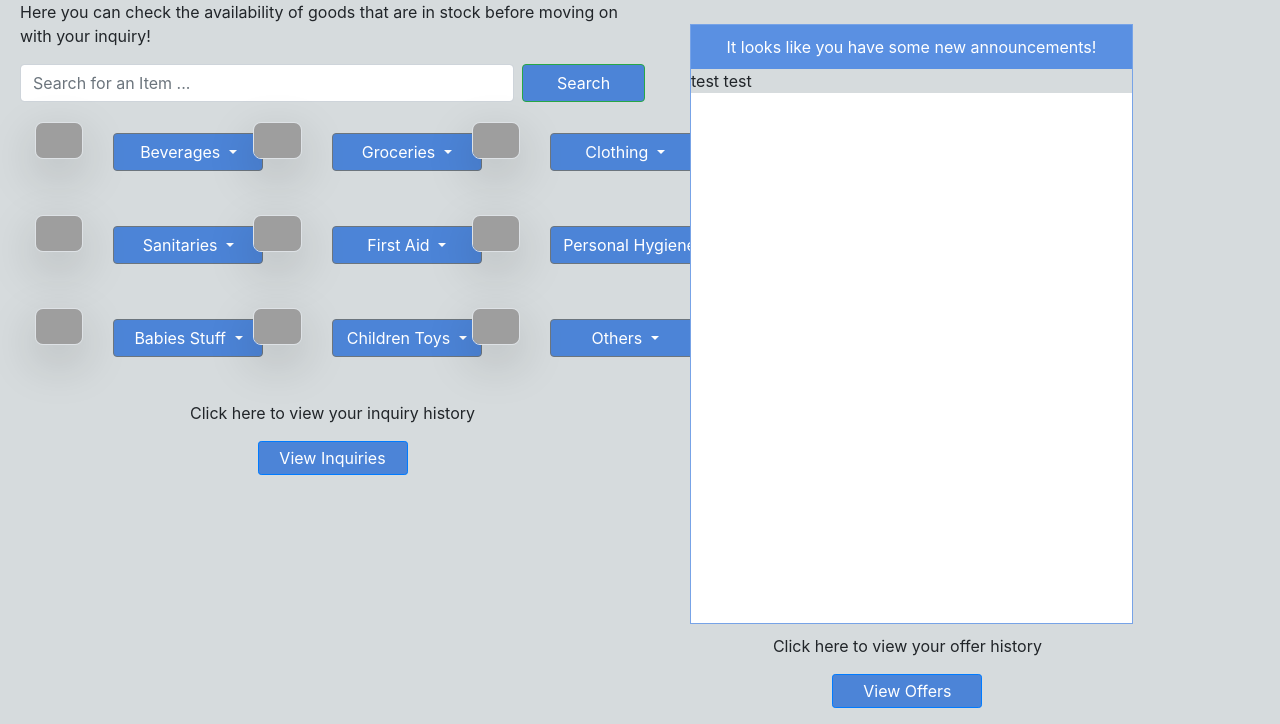
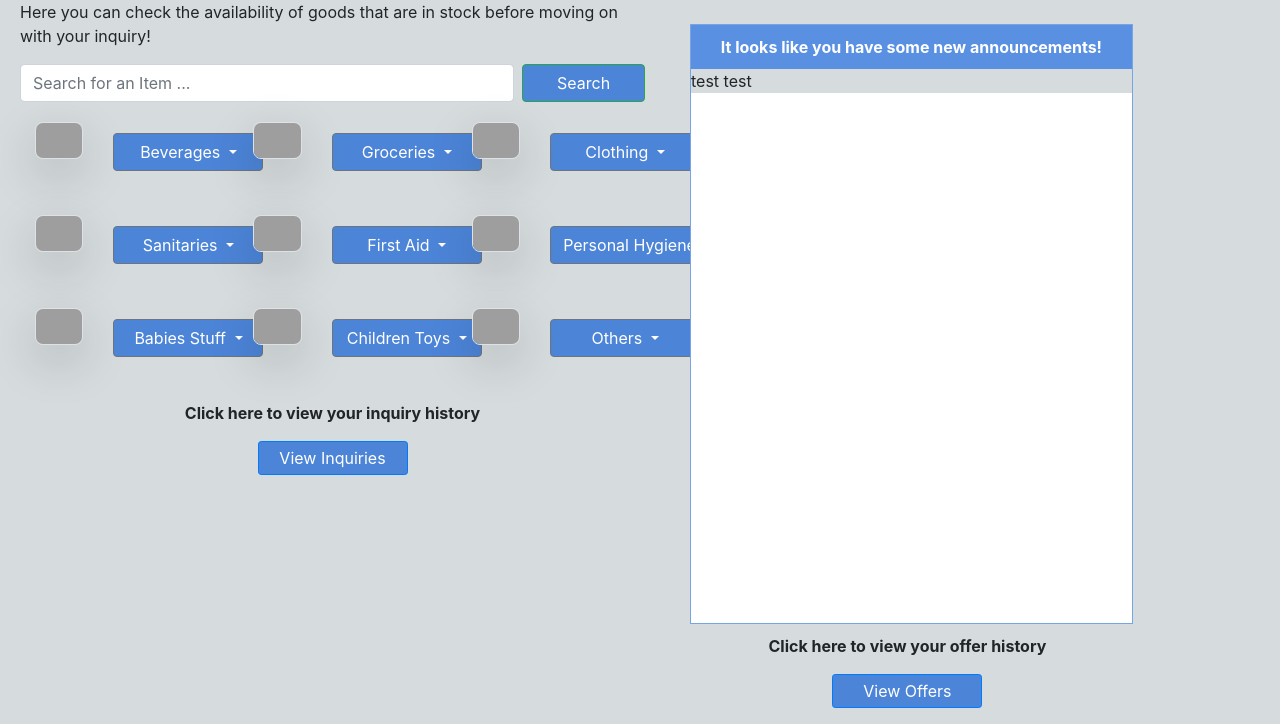
Before and after one commit to chryssa-pat/ReStrat, a PHP site: page /civilian.html in a window 1280 px wide. Shown: the part 76-800 px from the top of the page. Run offline with PHP 8.4, Linux system fonts and the light colour scheme; grey boxes are pictures that could not be loaded.

Commit message:
Update civilian.css

```diff
--- a/css/civilian.css
+++ b/css/civilian.css
@@ -14,6 +14,9 @@
     margin: 15px;
 }
 
+.view{
+    font-weight: bold;
+}
 
 /* Optional: Add some styling for better visibility */
 .user p, .user button {
@@ -135,6 +138,7 @@ text-align: center;
     color: white;
     padding: 10px;
     background-color: rgba(11, 91, 212, 0.674);
+    font-weight: bold;
 }
 .search{
     color:white;
```
